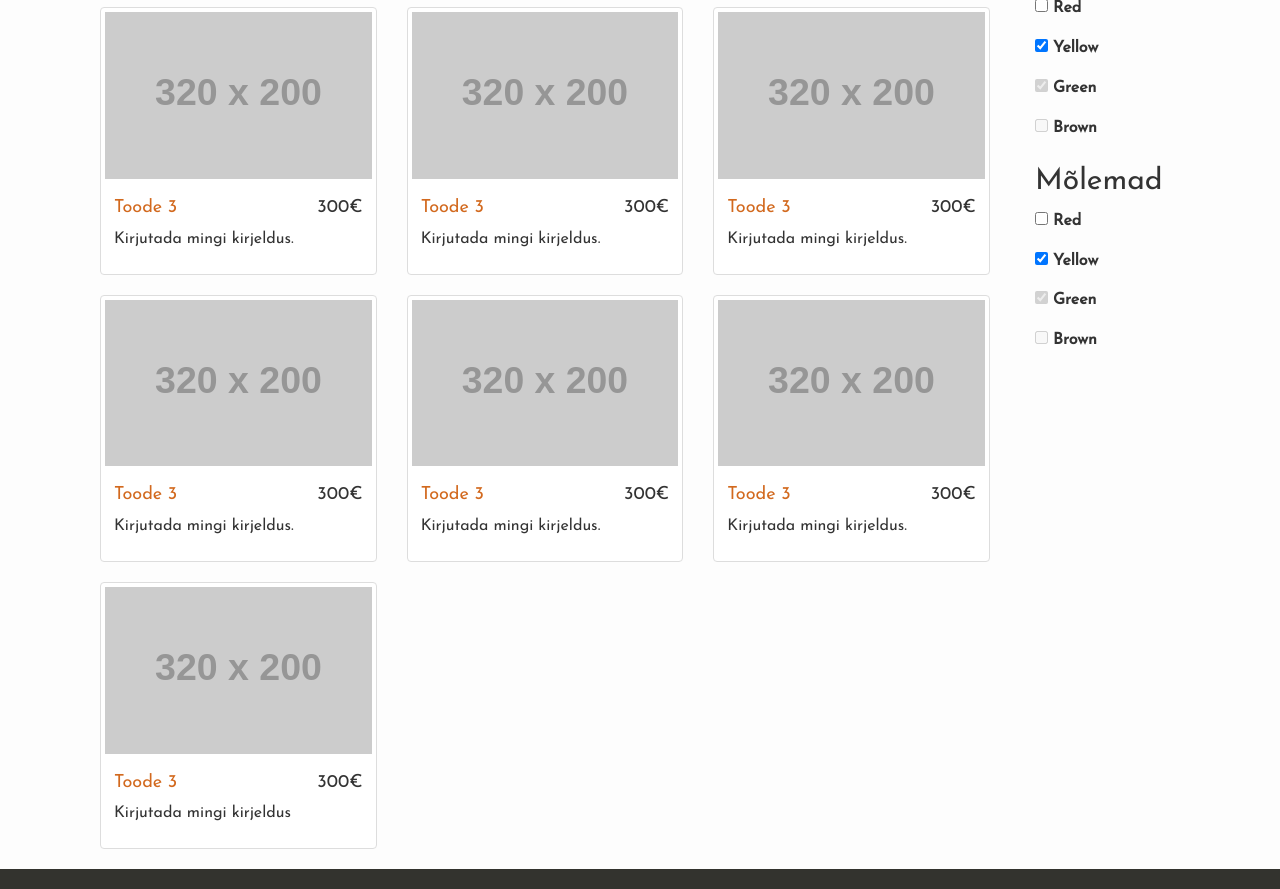
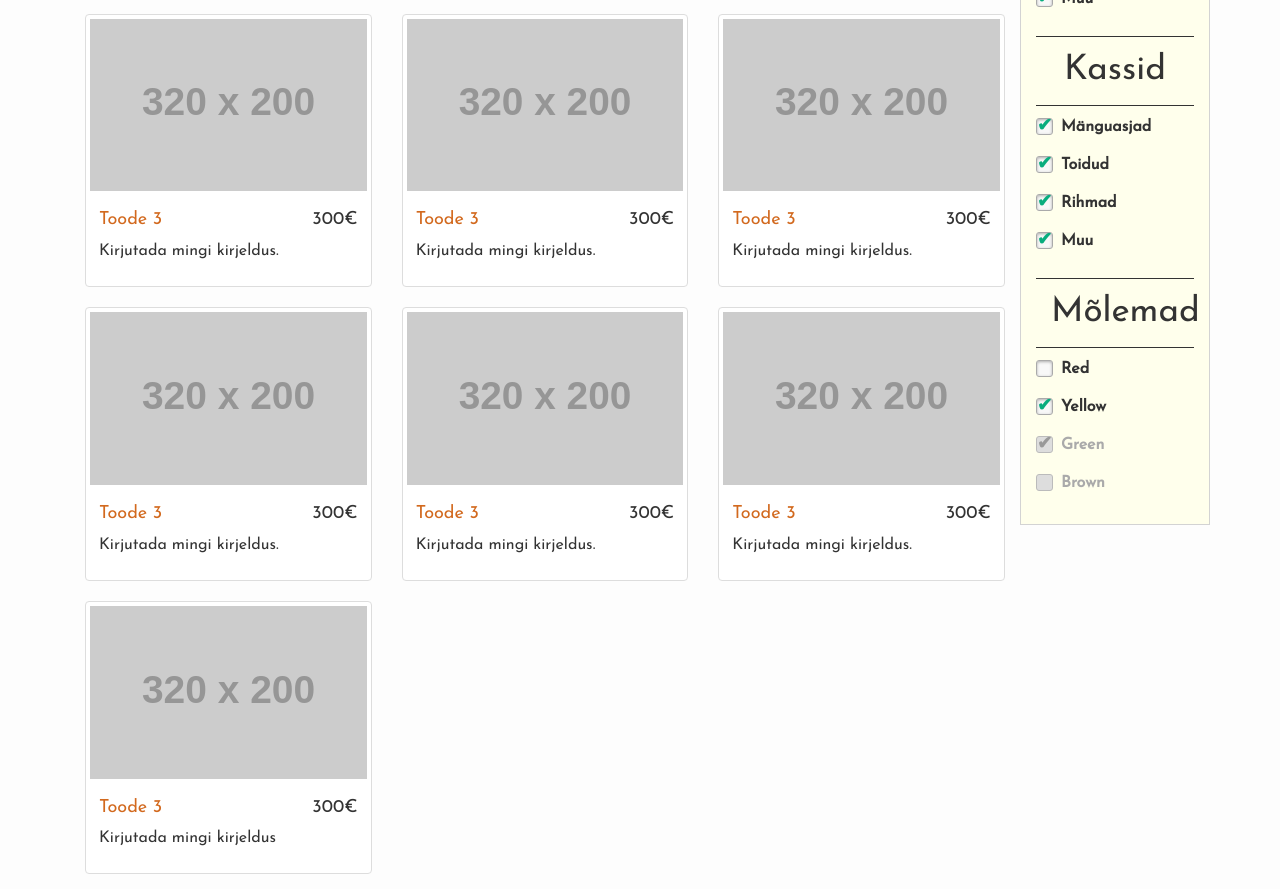
Before and after one commit to Frozky/Katapood, a plain HTML site: page index.html in a window 1280 px wide. Shown: the part 690-1579 px from the top of the page. Drawn offline with nearby package versions, Linux system fonts and the light colour scheme; placeholder pictures from the web are drawn by us.

Commit message:
Right sidebar changes

```diff
--- a/css/main.css
+++ b/css/main.css
@@ -86,6 +86,8 @@ a:after {
 .footerWidget {
     padding:1.2em;
     padding-left:0;
+    position: relative;
+    top: 0.3em;
 }
 .social-area {
     position: relative;
@@ -100,3 +102,101 @@ a:after {
     padding-top: 10px;
     padding-bottom: 15px;
 }
+
+.tooted {
+    padding:15px;
+    padding-right:0;
+    padding-left:0;
+    padding-top:0;
+}
+
+
+.checklist {
+    padding:15px;
+    background-color: rgba(255, 255, 228, 0.7);
+    border-style: solid;
+    border-width:1px;
+    border-color:lightgray;
+}
+
+h2 {
+    padding:15px;
+    font-size:35px;
+    border-style: solid;
+    border-width: 1px;
+    border-left: 0;
+    border-right: 0;
+}
+
+
+/* ------------------ Checkboxide testimis ala, ignore ------------------ */
+
+
+/* Base for label styling */
+[type="checkbox"]:not(:checked),
+[type="checkbox"]:checked {
+  position: absolute;
+  left: -9999px;
+}
+[type="checkbox"]:not(:checked) + label,
+[type="checkbox"]:checked + label {
+  position: relative;
+  padding-left: 25px;
+  cursor: pointer;
+}
+
+/* checkbox aspect */
+[type="checkbox"]:not(:checked) + label:before,
+[type="checkbox"]:checked + label:before {
+  content: '';
+  position: absolute;
+  left:0; top: 2px;
+  width: 17px; height: 17px;
+  border: 1px solid #aaa;
+  background: #f8f8f8;
+  border-radius: 3px;
+  box-shadow: inset 0 1px 3px rgba(0,0,0,.3)
+}
+/* checked mark aspect */
+[type="checkbox"]:not(:checked) + label:after,
+[type="checkbox"]:checked + label:after {
+  content: '✔';
+  position: absolute;
+  top: 4px; left: 1px;
+  font-size: 18px;
+  line-height: 0.8;
+  color: #09ad7e;
+  transition: all .2s;
+}
+/* checked mark aspect changes */
+[type="checkbox"]:not(:checked) + label:after {
+  opacity: 0;
+  transform: scale(0);
+}
+[type="checkbox"]:checked + label:after {
+  opacity: 1;
+  transform: scale(1);
+}
+/* disabled checkbox */
+[type="checkbox"]:disabled:not(:checked) + label:before,
+[type="checkbox"]:disabled:checked + label:before {
+  box-shadow: none;
+  border-color: #bbb;
+  background-color: #ddd;
+}
+[type="checkbox"]:disabled:checked + label:after {
+  color: #999;
+}
+[type="checkbox"]:disabled + label {
+  color: #aaa;
+}
+/* accessibility */
+[type="checkbox"]:checked:focus + label:before,
+[type="checkbox"]:not(:checked):focus + label:before {
+  border: 1px dotted blue;
+}
+
+/* hover style just for information */
+label:hover:before {
+  border: 1px solid #4778d9!important;
+}
--- a/index.html
+++ b/index.html
@@ -220,47 +220,58 @@
                 </div>
     <div class="col-sm-2 checklist">
 
-           <h2>Koerad</h2>
+           <h2 class="text-center">Koerad</h2>
 <form action="#">
   <p>
-    <input type="checkbox" id="test1" />
-    <label for="test1">Red</label>
+    <input type="checkbox" id="test2" checked="checked" />
+    <label for="test2">Mänguasjad</label>
   </p>
+
   <p>
     <input type="checkbox" id="test2" checked="checked" />
-    <label for="test2">Yellow</label>
+    <label for="test2">Toidud</label>
   </p>
+
   <p>
-    <input type="checkbox" id="test3" checked="checked" disabled="disabled" />
-    <label for="test3">Green</label>
+    <input type="checkbox" id="test2" checked="checked" />
+    <label for="test2">Rihmad</label>
   </p>
-    <p>
-      <input type="checkbox" id="test4" disabled="disabled" />
-      <label for="test4">Brown</label>
+
+  <p>
+    <input type="checkbox" id="test2" checked="checked" />
+    <label for="test2">Treeningvahendid</label>
+  </p>
+
+  <p>
+    <input type="checkbox" id="test2" checked="checked" />
+    <label for="test2">Muu</label>
   </p>
 </form>
 
-   <h2>Kassid</h2>
+   <h2 class="text-center">Kassid</h2>
 <form action="#">
   <p>
-    <input type="checkbox" id="test1" />
-    <label for="test1">Red</label>
+    <input type="checkbox" id="test2" checked="checked" />
+    <label for="test2">Mänguasjad</label>
   </p>
-  <p>
+
+    <p>
     <input type="checkbox" id="test2" checked="checked" />
-    <label for="test2">Yellow</label>
+    <label for="test2">Toidud</label>
   </p>
-  <p>
-    <input type="checkbox" id="test3" checked="checked" disabled="disabled" />
-    <label for="test3">Green</label>
+
+    <p>
+    <input type="checkbox" id="test2" checked="checked" />
+    <label for="test2">Rihmad</label>
   </p>
+
     <p>
-      <input type="checkbox" id="test4" disabled="disabled" />
-      <label for="test4">Brown</label>
+    <input type="checkbox" id="test2" checked="checked" />
+    <label for="test2">Muu</label>
   </p>
 </form>
 
-   <h2>Mõlemad</h2>
+   <h2 class="text-center">Mõlemad</h2>
 <form action="#">
   <p>
     <input type="checkbox" id="test1" />
```
